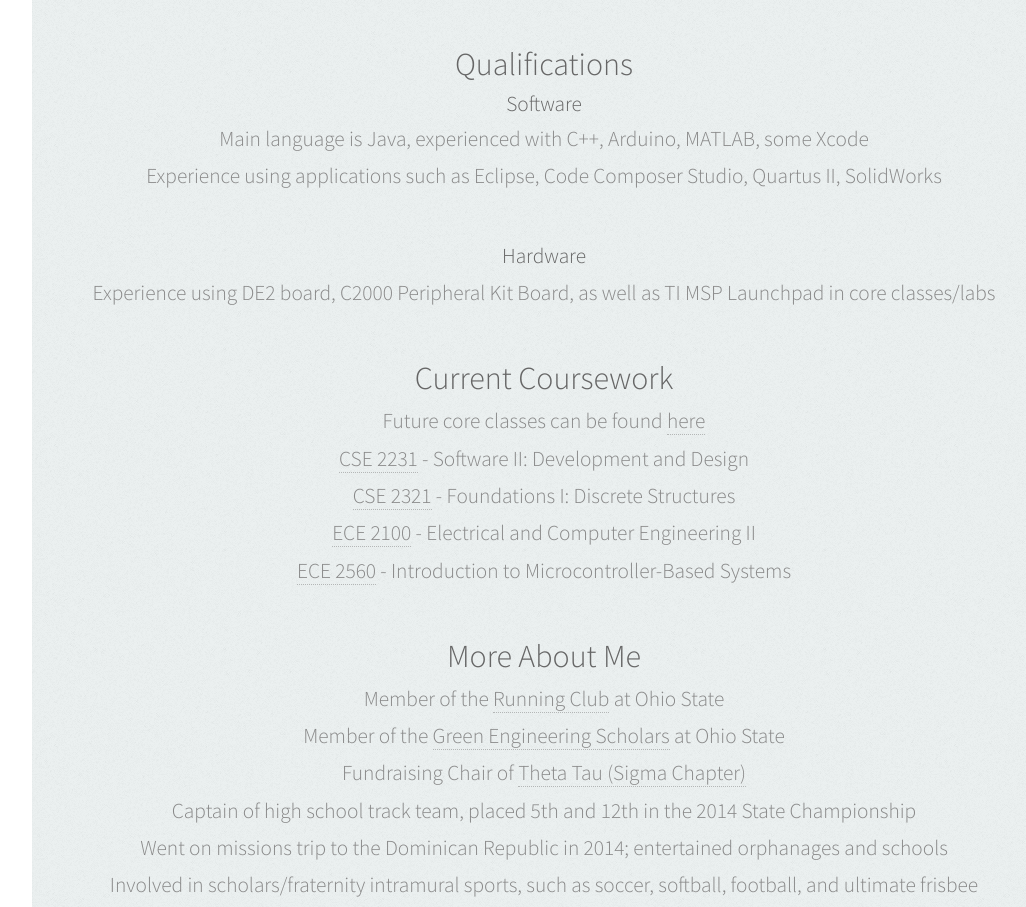
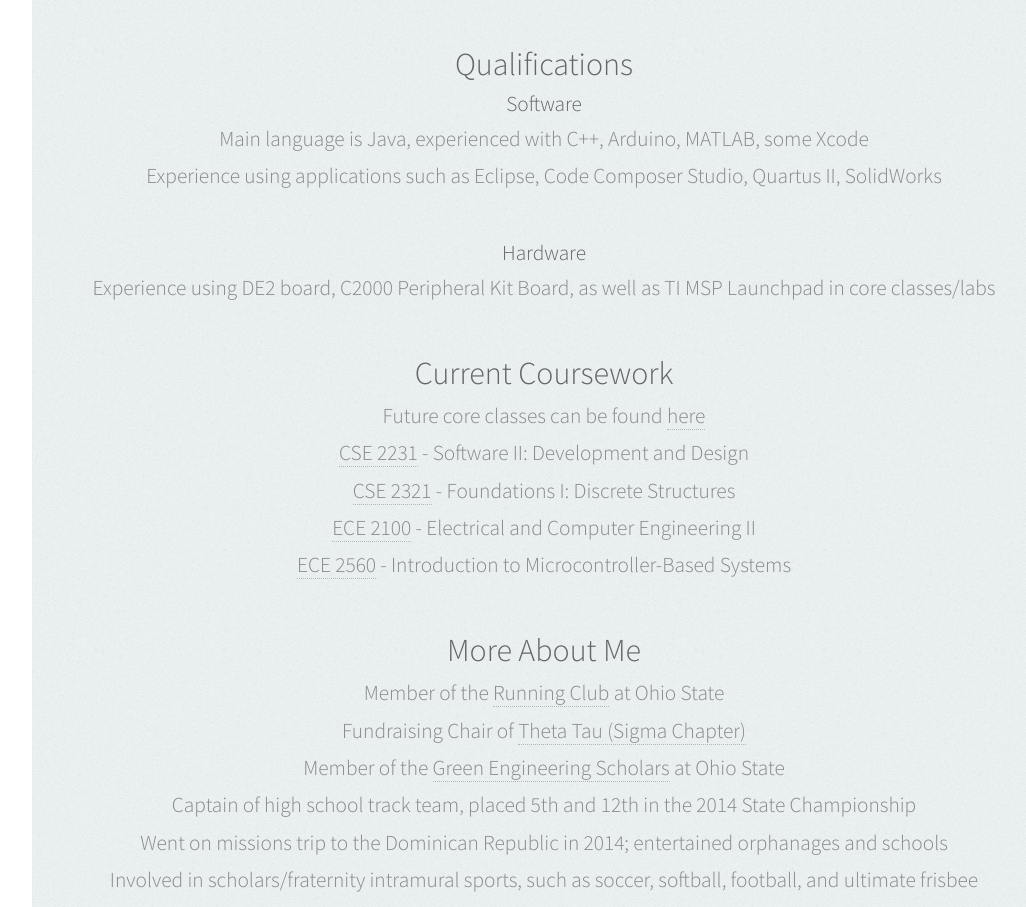
Before and after one commit to osborn219/NWHackathon, a plain HTML site: page index.html in a window 1280 px wide. Shown: the part 1321-2228 px from the top of the page, without its empty margins (224-1250 px from the left). Drawn offline with Linux system fonts and the light colour scheme.

Commit message:
Update index.html

```diff
--- a/index.html
+++ b/index.html
@@ -101,17 +101,15 @@
 								I'm expecting to graduate in May 2018. I'm from Westerville, OH, and attended high school at Worthington Christian High School.
 
 							<h3>Qualifications</h3>
-								<ul>
-									<li><h4><strong>Software</strong></h4></li>
+								<h4><strong>Software</strong></h4>
 									<ul>
 										<li>Main language is Java, experienced with C++, Arduino, MATLAB, some Xcode</li>
 										<li>Experience using applications such as Eclipse, Code Composer Studio, Quartus II, SolidWorks</li>
 									</ul>
-									<li><strong>Hardware</strong></li>
+								<h4><strong>Hardware</strong></h4>
 									<ul>
 										<li>Experience using DE2 board, C2000 Peripheral Kit Board, as well as TI MSP Launchpad in core classes/labs</li>
 									</ul>
-								</ul>
 
 							<h3>Current Coursework</h3>
 							<ul>
@@ -125,8 +123,8 @@
 							<h3>More About Me</h3>
 							<ul>
 								<li>Member of the <a href="http://running.org.ohio-state.edu/">Running Club</a> at Ohio State</li>
+								<li>Fundraising Chair of <a href="http://thetatau.org.ohio-state.edu/">Theta Tau (Sigma Chapter)</a></li>
 								<li>Member of the <a href="http://honors-scholars.osu.edu/scholars/programs/green-engineering">Green Engineering Scholars</a> at Ohio State</li>
-								<li>Fundraising Chair of <a href="http://thetatau.org.ohio-state.edu/">Theta Tau (Sigma Chapter)</a></li>
 								<li>Captain of high school track team, placed 5th and 12th in the 2014 State Championship</li>
 								<li>Went on missions trip to the Dominican Republic in 2014; entertained orphanages and schools</li>
 								<li>Involved in scholars/fraternity intramural sports, such as soccer, softball, football, and ultimate frisbee</li>
```
